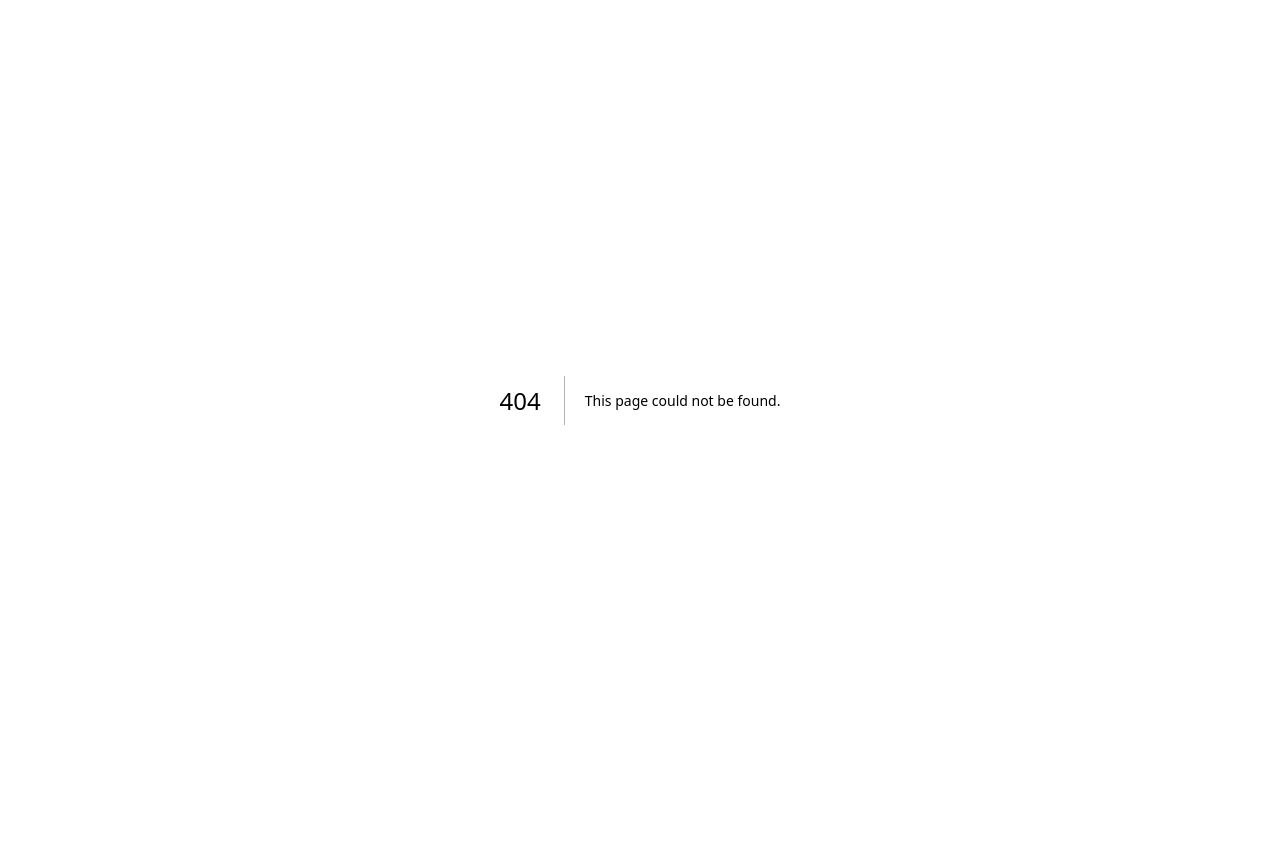
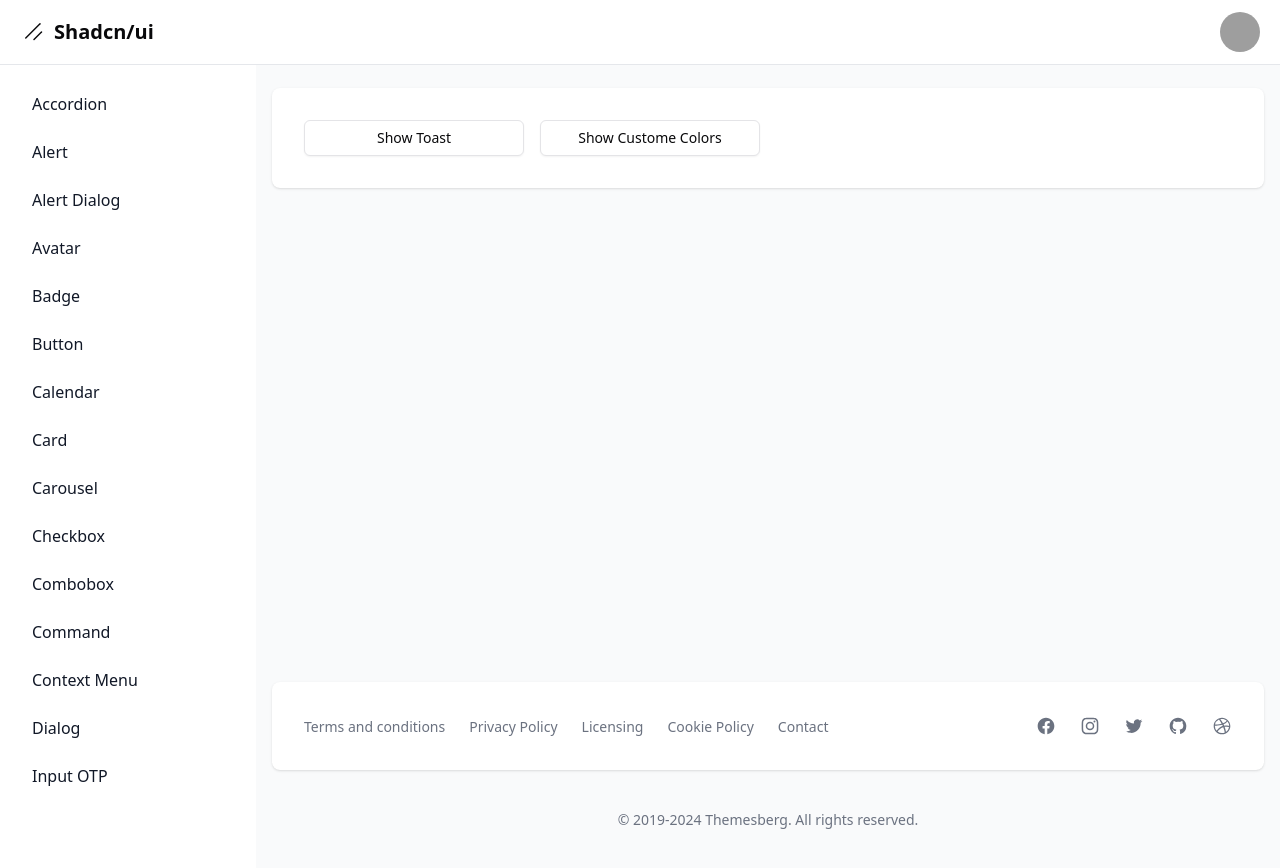
Before and after one commit to leandromortarini2/shadcn, a Next.js app: page /dashboard/sonner in a window 1280 px wide. Before the commit this address had no page. Before the commit the page ends 800 px from the top, so only its background shows below. Built offline with nearby package versions, Linux system fonts and the light colour scheme; grey boxes are pictures that could not be loaded.

Commit message:
listo por hoy

```diff
--- a/package.json
+++ b/package.json
@@ -32,9 +32,11 @@
     "input-otp": "^1.2.4",
     "lucide-react": "^0.451.0",
     "next": "14.2.15",
+    "next-themes": "^0.3.0",
     "react": "^18",
     "react-day-picker": "^8.10.1",
     "react-dom": "^18",
+    "sonner": "^1.5.0",
     "tailwind-merge": "^2.5.3",
     "tailwindcss-animate": "^1.0.7"
   },
--- a/src/app/dashboard/layout.tsx
+++ b/src/app/dashboard/layout.tsx
@@ -25,6 +25,7 @@ const links = [
   { name: "sheet", href: "sheet" },
   { name: "skeleton", href: "skeleton" },
   { name: "slider", href: "slider" },
+  { name: "sonner", href: "sonner" },
 ].sort((a, b) => a.name.localeCompare(b.name));
 
 export default function DashboardLayout({
--- /dev/null
+++ b/src/app/dashboard/sonner/page.tsx
@@ -0,0 +1,43 @@
+"use client";
+import { toast } from "sonner";
+
+import { Button } from "@/components/ui/button";
+
+export default function Page() {
+  return (
+    <div className="grid grid-cols-1 sm:grid-cols-4 gap-4">
+      <Button
+        variant="outline"
+        onClick={() =>
+          toast("Event has been created", {
+            description: ` ${new Date()} `,
+            position: "top-right",
+
+            action: {
+              label: "Undo",
+              onClick: () => console.log("Undo"),
+            },
+          })
+        }
+      >
+        Show Toast
+      </Button>{" "}
+      <Button
+        variant="outline"
+        onClick={() =>
+          toast.success("Event has been created", {
+            description: ` ${new Date()} `,
+            position: "top-right",
+
+            action: {
+              label: "Undo",
+              onClick: () => console.log("Undo"),
+            },
+          })
+        }
+      >
+        Show Custome Colors
+      </Button>{" "}
+    </div>
+  );
+}
--- a/src/app/layout.tsx
+++ b/src/app/layout.tsx
@@ -1,6 +1,7 @@
 import type { Metadata } from "next";
 import localFont from "next/font/local";
 import "./globals.css";
+import { Toaster as SonnerToaster } from "@/components/ui/sonner";
 
 const geistSans = localFont({
   src: "./fonts/GeistVF.woff",
@@ -29,6 +30,7 @@ export default function RootLayout({
         className={`${geistSans.variable} ${geistMono.variable} antialiased`}
       >
         {children}
+        <SonnerToaster richColors />
       </body>
     </html>
   );
--- /dev/null
+++ b/src/components/ui/sonner.tsx
@@ -0,0 +1,31 @@
+"use client";
+
+import { useTheme } from "next-themes";
+import { Toaster as Sonner } from "sonner";
+
+type ToasterProps = React.ComponentProps<typeof Sonner>;
+
+const Toaster = ({ ...props }: ToasterProps) => {
+  const { theme = "system" } = useTheme();
+
+  return (
+    <Sonner
+      theme={theme as ToasterProps["theme"]}
+      className="toaster group"
+      toastOptions={{
+        classNames: {
+          toast:
+            "group toast group-[.toaster]:bg-black group-[.toaster]:text-white group-[.toaster]:border-border group-[.toaster]:shadow-lg",
+          description: "group-[.toast]:text-muted-foreground",
+          actionButton:
+            "group-[.toast]:bg-primary group-[.toast]:text-primary-green",
+          cancelButton:
+            "group-[.toast]:bg-muted group-[.toast]:text-muted-red-500",
+        },
+      }}
+      {...props}
+    />
+  );
+};
+
+export { Toaster };
```
Also changed, not shown: 1 other file (tests, documents, lock files or other folders).
